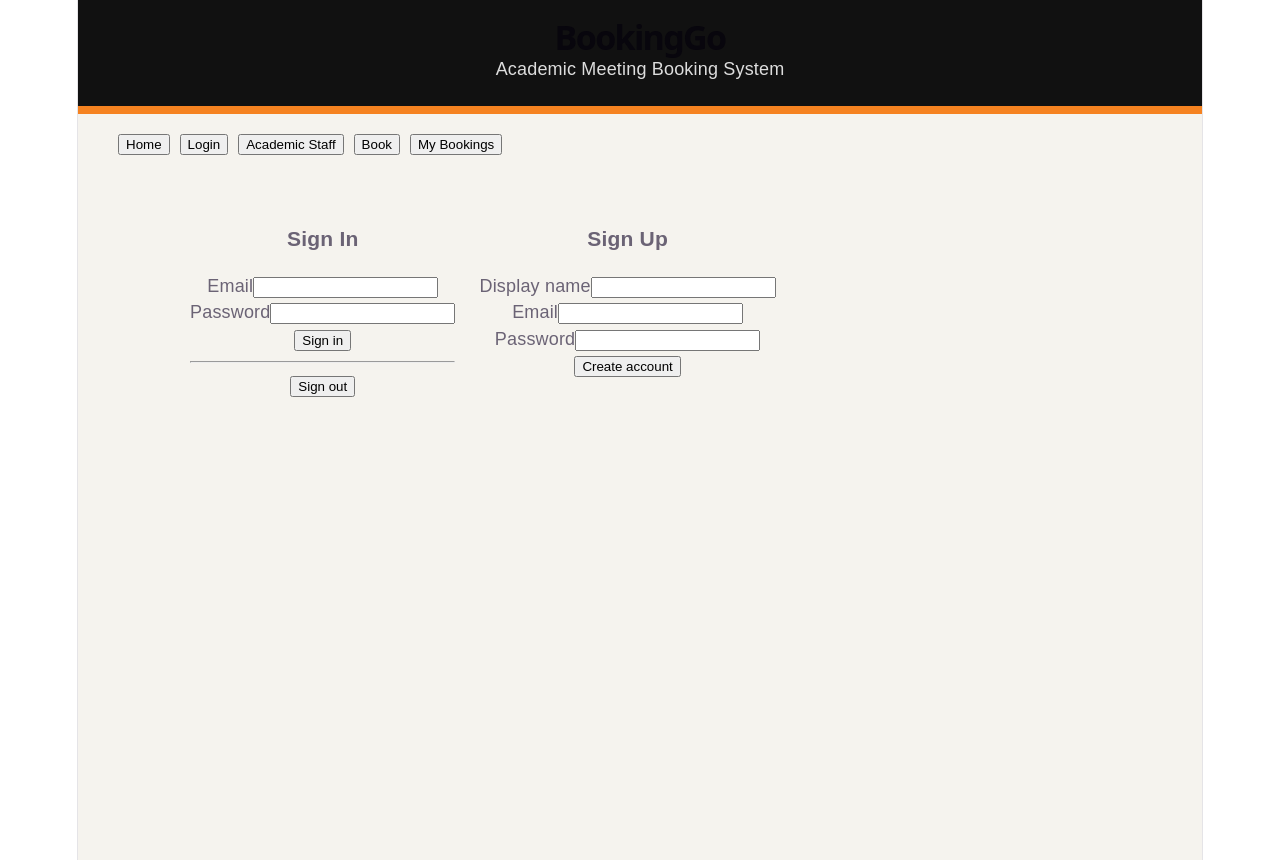
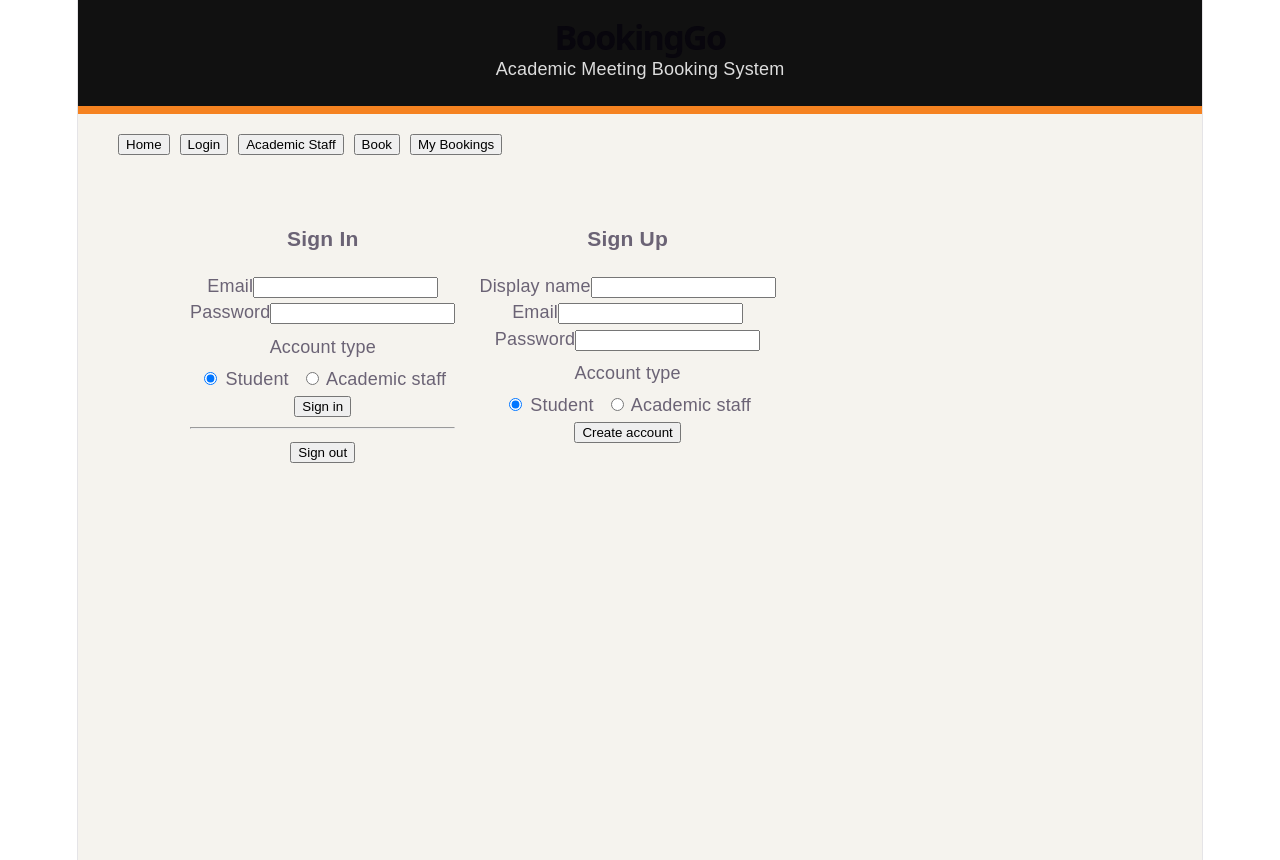
Before and after one commit to gdiasw181/BookingGo, a React (Vite) app: page / in a window 1280 px wide. Both pictures are taken after a click on the button "Login". Built offline with nearby package versions, Linux system fonts and the light colour scheme; no server answers.

Commit message:
Database working

```diff
--- a/src/App.tsx
+++ b/src/App.tsx
@@ -4,11 +4,12 @@ import SignIn from './components/SignIn'
 import { useState } from 'react'
 function App() {
   const [page, setPage] = useState('home')
-  const [user, setUser] = useState<{ email?: string } | null>(null)
+  const [user, setUser] = useState<{ email?: string; role?: string } | null>(null)
 
-  function handleLogin(u: { email: string }) {
+  function handleLogin(u: { email?: string; role?: string } | null) {
     setUser(u)
-    setPage('booking')
+    if (u?.role === 'staff') setPage('staff')
+    else setPage('booking')
   }
 
   function handleCancel() {
@@ -83,7 +84,7 @@ function App() {
 
       {page === 'login' && (
         <div style={{ display: 'flex', gap: 24, maxWidth: 900, margin: '0 auto', padding: '30px 0' }}>
-          <SignIn onSuccess={() => setPage('staff')} />
+          <SignIn onLogin={handleLogin} />
           <SignUp />
         </div>
       )}
--- a/src/components/SignIn.tsx
+++ b/src/components/SignIn.tsx
@@ -3,12 +3,15 @@ import { signIn, signOut } from "../services/auth";
 
 type Props = {
   onSuccess?: () => void;
-  onLogin?: (user: { email?: string } | null) => void;
+  onLogin?: (user: { email?: string; role?: string } | null) => void;
 };
 
 const SignIn: React.FC<Props> = ({ onSuccess, onLogin }) => {
   const [email, setEmail] = useState("");
   const [password, setPassword] = useState("");
+  const [role, setRole] = useState<'student' | 'staff'>(() => {
+    try { return (localStorage.getItem('role') as 'student' | 'staff') || 'student' } catch { return 'student' }
+  });
   const [loading, setLoading] = useState(false);
   const [error, setError] = useState<string | null>(null);
 
@@ -17,13 +20,15 @@ const SignIn: React.FC<Props> = ({ onSuccess, onLogin }) => {
     setError(null);
     setLoading(true);
     try {
-      const res = await signIn(email, password);
+      const res = await signIn(email, password, role);
       console.log("Signed in", res);
       // Stop loading before navigating or notifying parent to avoid updating
       // state on an unmounted component if the parent unmounts this form.
       setLoading(false);
-      // Notify parent and navigate if requested
-      onLogin?.({ email: res.user?.email });
+      // persist chosen role locally for later features
+      try { localStorage.setItem('role', role); } catch {}
+      // Notify parent and navigate if requested, include role
+      onLogin?.({ email: res.user?.email, role });
       onSuccess?.();
       alert("Signed in");
       return;
@@ -51,6 +56,15 @@ const SignIn: React.FC<Props> = ({ onSuccess, onLogin }) => {
           <label>Password</label>
           <input type="password" value={password} onChange={(e) => setPassword(e.target.value)} />
         </div>
+      <div style={{ marginTop: 8 }}>
+        <label style={{ display: 'block', marginBottom: 6 }}>Account type</label>
+        <label style={{ marginRight: 12 }}>
+          <input type="radio" name="role" value="student" checked={role === 'student'} onChange={() => setRole('student')} /> Student
+        </label>
+        <label>
+          <input type="radio" name="role" value="staff" checked={role === 'staff'} onChange={() => setRole('staff')} /> Academic staff
+        </label>
+      </div>
         <button type="submit" disabled={loading}>{loading ? "Signing in..." : "Sign in"}</button>
       </form>
       <hr />
--- a/src/components/SignUp.tsx
+++ b/src/components/SignUp.tsx
@@ -5,6 +5,7 @@ const SignUp: React.FC = () => {
   const [email, setEmail] = useState("");
   const [password, setPassword] = useState("");
   const [displayName, setDisplayName] = useState("");
+  const [role, setRole] = useState<'student' | 'staff'>('student');
   const [loading, setLoading] = useState(false);
   const [error, setError] = useState<string | null>(null);
 
@@ -13,11 +14,14 @@ const SignUp: React.FC = () => {
     setError(null);
     setLoading(true);
     try {
-      await signUp(email, password, displayName);
+      await signUp(email, password, displayName, role);
+      // remember the chosen role locally for later features
+      try { localStorage.setItem('role', role); } catch {}
       alert("Account created. Check email verification if configured.");
       setEmail("");
       setPassword("");
       setDisplayName("");
+      setRole('student');
     } catch (err: any) {
       setError(err.message || "Failed to create account");
     } finally {
@@ -41,6 +45,15 @@ const SignUp: React.FC = () => {
         <label>Password</label>
         <input type="password" value={password} onChange={(e) => setPassword(e.target.value)} />
       </div>
+      <div style={{ marginTop: 8 }}>
+        <label style={{ display: 'block', marginBottom: 6 }}>Account type</label>
+        <label style={{ marginRight: 12 }}>
+          <input type="radio" name="role" value="student" checked={role === 'student'} onChange={() => setRole('student')} /> Student
+        </label>
+        <label>
+          <input type="radio" name="role" value="staff" checked={role === 'staff'} onChange={() => setRole('staff')} /> Academic staff
+        </label>
+      </div>
       <button type="submit" disabled={loading}>
         {loading ? "Creating..." : "Create account"}
       </button>
--- a/src/services/auth.ts
+++ b/src/services/auth.ts
@@ -6,7 +6,7 @@ import {
 } from "firebase/auth";
 import { doc, setDoc, getDoc, serverTimestamp } from "firebase/firestore";
 
-export async function signUp(email: string, password: string, displayName?: string) {
+export async function signUp(email: string, password: string, displayName?: string, role: string = 'student') {
   // Restrict sign-ups to the autuni.ac.nz domain
   const allowedDomain = 'autuni.ac.nz'
   const emailDomain = String(email).split('@').pop()?.toLowerCase()
@@ -16,21 +16,21 @@ export async function signUp(email: string, password: string, displayName?: stri
 
   const cred = await createUserWithEmailAndPassword(auth, email, password);
   const uid = cred.user.uid;
-  // Create a minimal profile in Firestore
+  // Create a minimal profile in Firestore and store the chosen role
   await setDoc(doc(db, "users", uid), {
     email,
     displayName: displayName || null,
+    role: role || 'student',
     createdAt: serverTimestamp(),
   });
   return cred.user;
 }
-
-export async function signIn(email: string, password: string) {
+export async function signIn(email: string, password: string, role?: string) {
   const cred = await signInWithEmailAndPassword(auth, email, password);
 
   // Try to fetch the user's profile from Firestore but don't block the sign-in
-  // flow indefinitely. If fetching the profile fails or times out, return the
-  // authenticated user immediately so callers can proceed (e.g., navigate).
+  // flow indefinitely. If fetching the profile fails or times out, treat as
+  // missing profile. Enforce that the selected role matches the stored role.
   const uid = cred.user.uid;
 
   const withTimeout = <T,>(p: Promise<T>, ms = 3000) =>
@@ -50,8 +50,20 @@ export async function signIn(email: string, password: string) {
     const snap = await withTimeout(getDoc(doc(db, 'users', uid)), 3000);
     profile = snap.exists() ? snap.data() : null;
   } catch (e) {
-    // ignore profile fetch errors (permission issues, network, timeout)
     profile = null;
+  }
+
+  // If caller provided a role, enforce that it matches the stored profile role.
+  if (role) {
+    if (!profile || !profile.role) {
+      // Sign out the auth session and reject
+      await firebaseSignOut(auth);
+      throw new Error('No role assigned to this account. Contact administrator.');
+    }
+    if (profile.role !== role) {
+      await firebaseSignOut(auth);
+      throw new Error(`Account role mismatch: account is registered as '${profile.role}'`);
+    }
   }
 
   return { user: cred.user, profile };
```
